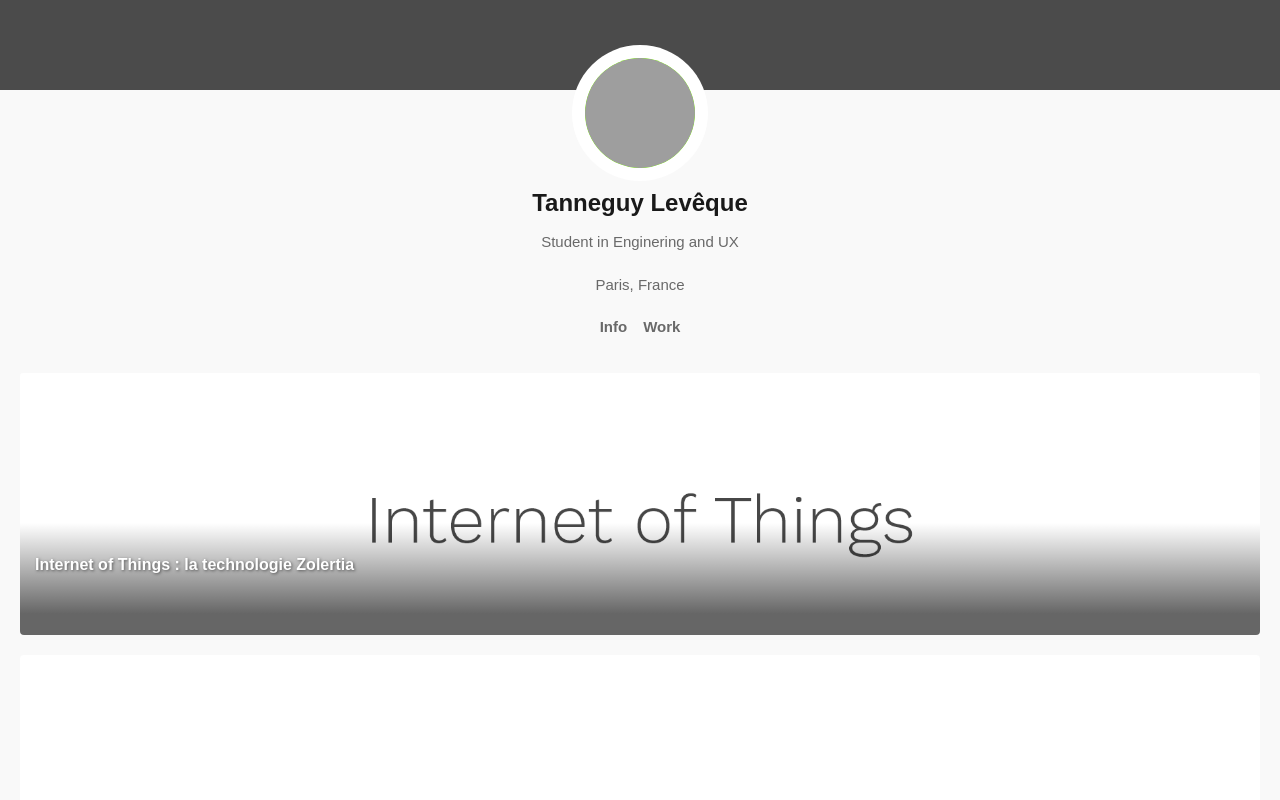
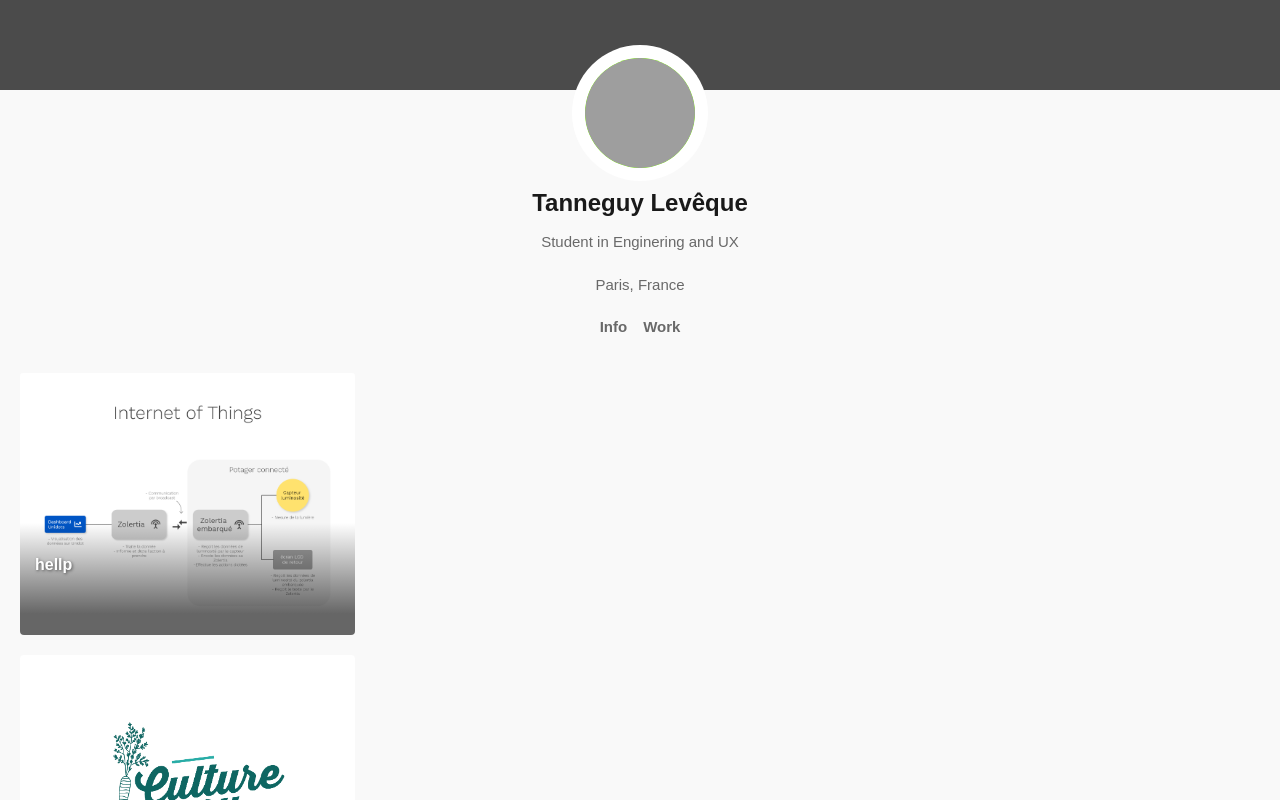
Before and after one commit to tanleveque/this-is-my-web-site, a React (Create React App) app: page /Iot in a window 1280 px wide. Shown: the top 800 px of the page. Built offline with nearby package versions, Linux system fonts and the light colour scheme; grey boxes are pictures that could not be loaded.

Commit message:
adding path and routes

```diff
--- a/package.json
+++ b/package.json
@@ -9,6 +9,7 @@
     "bootstrap": "^4.4.1",
     "react": "^16.12.0",
     "react-dom": "^16.12.0",
+    "react-router-dom": "^5.1.2",
     "react-scripts": "3.3.1",
     "reactstrap": "^8.4.1"
   },
--- /dev/null
+++ b/src/IoT.js
@@ -0,0 +1,12 @@
+import React, { Component } from 'react';
+
+class App extends Component {
+    render() {
+      return (
+<div>hellp</div>
+
+      );
+    }
+  }
+
+  export default App;
--- a/src/Main.css
+++ b/src/Main.css
@@ -87,13 +87,22 @@
 .coverCard{
     margin-top:20px;
     height: 262px;
+    width: 335px;
     overflow: hidden;
 }
 
 .card{
     border:none;
     height: inherit;
+    flex-direction:initial;
+}
 
+.card-img{
+    align-self:center ;
+    width: initial;
+    height: 100%;
+    margin-right: auto;
+    margin-left: auto;
 }
 .cardOverlay{
     margin-top: 150px;
@@ -103,15 +112,12 @@
     padding-left: 15px;
     background: linear-gradient(to bottom, transparent 0%, rgba(0, 0, 0, 0.6) 81%);
     border-radius: 0 0 4px 4px;
-}
-
-.card-img{
+    flex-direction: column;
 
 }
 
 .card-title{
-    margin-bottom: none;
-    vertical-align: bottom;
+    align-items: baseline;
     padding-right: 70px;
     text-shadow: 1px 1px 3px rgba(0, 0, 0, 0.5);
     font-weight: bold;
--- a/src/Main.js
+++ b/src/Main.js
@@ -1,5 +1,7 @@
 import React, { Component } from 'react';
 import './Main.css';
+import Routes from './routes';
+
 import profilpicture from './image/profil-picture.jpg';
 import iotschema from './image/IoT-schema.png';
 import cultureeasy from './image/cultureEasy.png';
@@ -43,7 +45,9 @@ class App extends Component {
               <Card inverse>
                 <CardImg src={iotschema} alt="Iot schema" />
                 <CardImgOverlay className="cardOverlay">
-                  <CardTitle className="card-title">Internet of Things : la technologie Zolertia</CardTitle>
+                  <CardTitle className="card-title">
+                    <Routes>Internet of Things : la technologie Zolertia</Routes>
+                  </CardTitle>
                 </CardImgOverlay>
               </Card>
             </div>
--- a/src/index.js
+++ b/src/index.js
@@ -1,11 +1,17 @@
 import React from 'react';
 import ReactDOM from 'react-dom';
 import 'bootstrap/dist/css/bootstrap.min.css';
+import { BrowserRouter } from 'react-router-dom';
 import './index.css';
 import App from './App';
 import * as serviceWorker from './serviceWorker';
 
-ReactDOM.render(<App />, document.getElementById('root'));
+ReactDOM.render(
+    <BrowserRouter>
+        <App />
+    </BrowserRouter>,
+    document.getElementById('root')
+);
 
 // If you want your app to work offline and load faster, you can change
 // unregister() to register() below. Note this comes with some pitfalls.
--- /dev/null
+++ b/src/routes.js
@@ -0,0 +1,15 @@
+import React, { Component } from 'react';
+import { Switch, Route } from 'react-router-dom';
+import Main from './Main';
+import IoT from './IoT';
+
+export default class routes extends Component {
+  render() {
+    return (
+      <Switch>
+        <Route path="/Main" exact component={Main} />
+        <Route path="/Iot" exact component={IoT} />
+      </Switch>
+    );
+  }
+}
```
Also changed, not shown: 1 other file (tests, documents, lock files or other folders).
